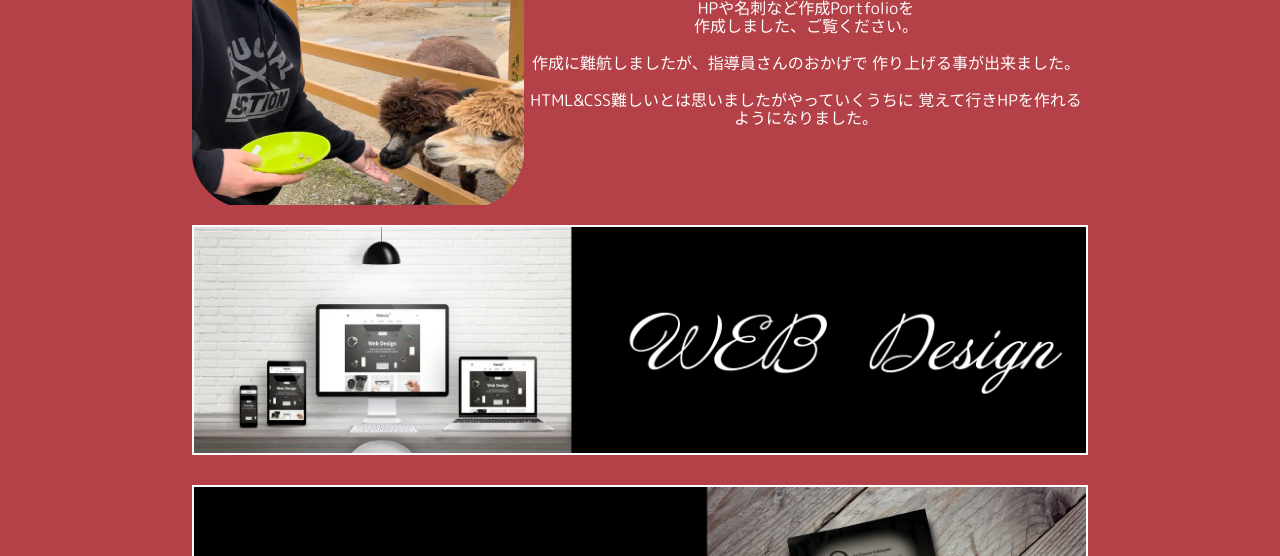
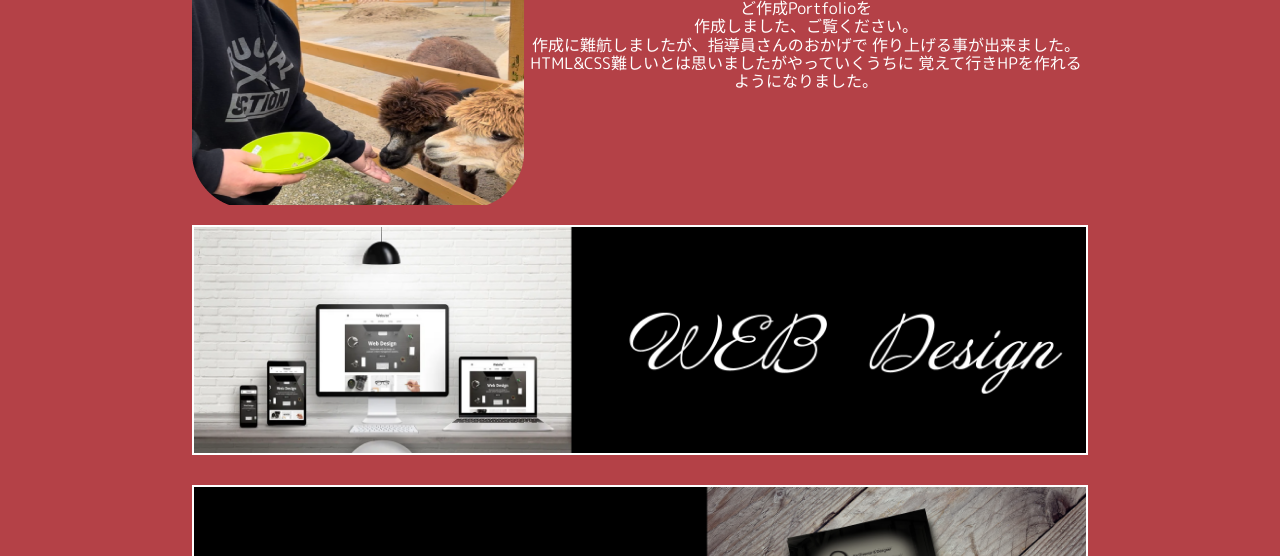
Before and after one commit to catmutilation/Portfolio, a plain HTML site: page index.html in a window 1280 px wide. Shown: the part 544-1100 px from the top of the page. Drawn offline with Linux system fonts and the light colour scheme; some packages are replaced by stand-ins of ours.

Commit message:
Update index.html

```diff
--- a/index.html
+++ b/index.html
@@ -32,13 +32,13 @@
             <h2>プロフィール</h2>
             <P>
             就労移行ITスクールでHTML＆CSS<br class="onlySP">
-            illustratorやphotoshopも学び<br><br class="onlySP">
+            illustratorやphotoshopも学び<br class="onlySP">
             HPや名刺など作成Portfolioを<br class="onlySP"><br>
-            作成しました、ご覧ください。<br><br class="onlySP"><br>
+            作成しました、ご覧ください。<br class="onlySP"><br>
             作成に難航しましたが、指導員さんのおかげで<br class="onlySP">
-            作り上げる事が出来ました。<br><br class="onlySP"><br>
+            作り上げる事が出来ました。<br class="onlySP"><br>
             HTML&CSS難しいとは思いましたがやっていくうちに<br class="onlySP">
-            覚えて行きHPを作れるようになりました。<br class="onlySP"><br>
+            覚えて行きHPを作れるようになりました。<br class="onlySP">
 
             </p>
           </div>
```
